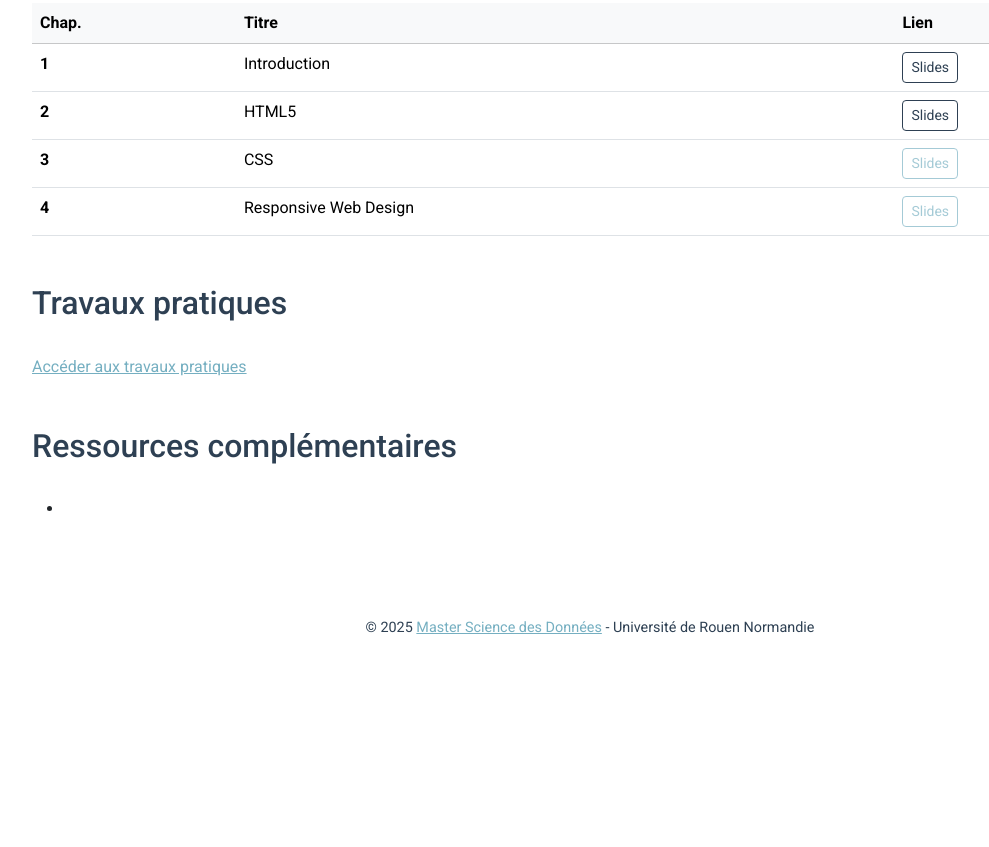
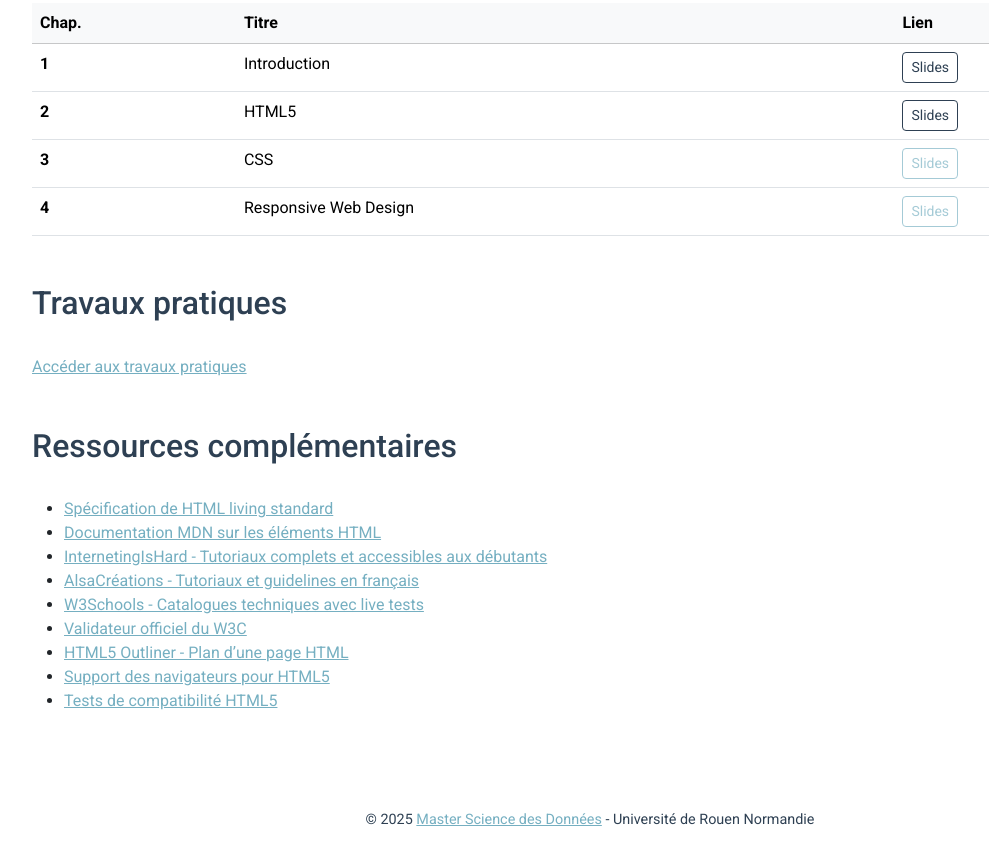
Before and after one commit to smnbrnrd/mastersd.s1.ue4, a plain HTML site: page index.html in a window 1280 px wide. Shown: the part 445-1292 px from the top of the page, without its empty margins (50-1039 px from the left). Before the commit the page ends 1100 px from the top, so only its background shows below. Drawn offline with nearby package versions, Linux system fonts and the light colour scheme.

Commit message:
minor corrections

```diff
--- a/index.html
+++ b/index.html
@@ -60,7 +60,15 @@
 
             <h2>Ressources complémentaires</h2>
             <ul>
-                <li></li>
+                <li><a href="https://html.spec.whatwg.org/multipage/" target="_blank">Spécification de HTML living standard</a></li>
+                <li><a href="https://developer.mozilla.org/en-US/docs/Web/HTML/Reference/Elements" target="_blank">Documentation MDN sur les éléments HTML</a></li>
+                <li><a href="https://internetingishard.netlify.app" target="_blank">InternetingIsHard - Tutoriaux complets et accessibles aux débutants</a></li>
+                <li><a href="http://alsacreations.com" target="_blank">AlsaCréations - Tutoriaux et guidelines en français</a></li>
+                <li><a href="http://www.w3schools.com" target="_blank">W3Schools - Catalogues techniques avec live tests</a></li>
+                <li><a href="http://validator.w3.org" target="_blank">Validateur officiel du W3C</a></li>
+                <li><a href="http://gsnedders.html5.org/outliner" target="_blank">HTML5 Outliner - Plan d’une page HTML</a></li>
+                <li><a href="http://caniuse.com" target="_blank">Support des navigateurs pour HTML5</a></li>
+                <li><a href="https://html5test.co/" target="_blank">Tests de compatibilité HTML5</a></li>
             </ul>
 
         </main>
```
Also changed, not shown: CM/html5.html (+5 -6 lines), CM/introduction.html (+1 -1 lines).
